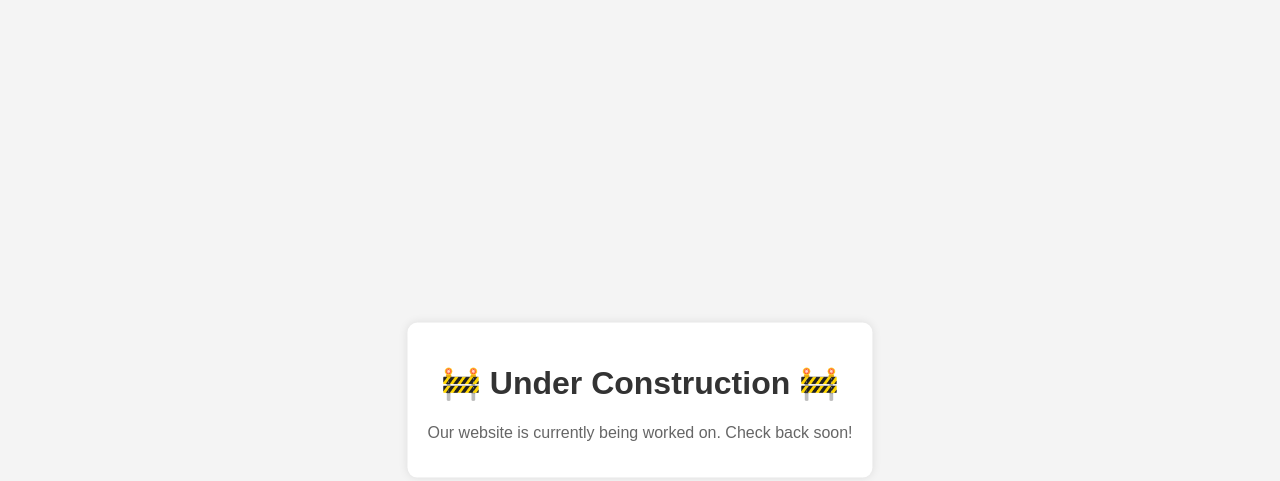
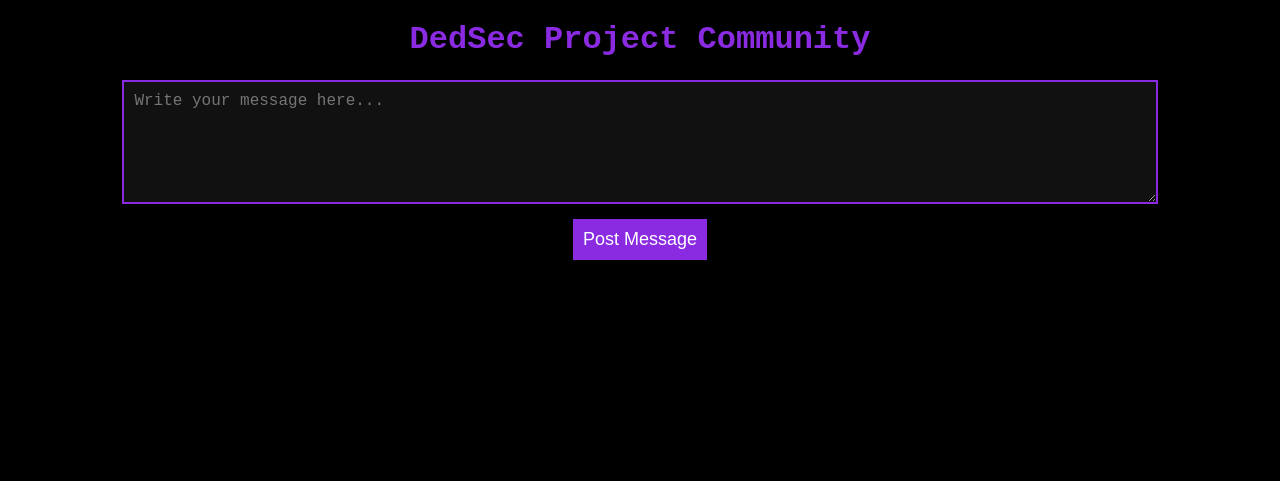
Before and after one commit to dedsec1121fk/DedSec, a plain HTML site: page index.html in a window 1280 px wide. Drawn offline with Linux system fonts and the light colour scheme.

Commit message:
Update index.html

```diff
--- a/index.html
+++ b/index.html
@@ -3,37 +3,82 @@
 <head>
     <meta charset="UTF-8">
     <meta name="viewport" content="width=device-width, initial-scale=1.0">
-    <title>Under Construction</title>
+    <title>DedSec Project Community</title>
     <style>
         body {
-            font-family: Arial, sans-serif;
+            background-color: black;
+            color: #00ff00;
+            font-family: 'Courier New', Courier, monospace;
             text-align: center;
-            background-color: #f4f4f4;
-            margin: 0;
-            padding: 0;
-        }
-        .container {
-            position: absolute;
-            top: 50%;
-            left: 50%;
-            transform: translate(-50%, -50%);
-            padding: 20px;
-            background: white;
-            border-radius: 10px;
-            box-shadow: 0px 0px 10px rgba(0, 0, 0, 0.1);
         }
         h1 {
-            color: #333;
+            color: #8a2be2;
         }
-        p {
-            color: #666;
+        #messageBox {
+            width: 80%;
+            height: 100px;
+            background: #111;
+            color: #00ff00;
+            border: 2px solid #8a2be2;
+            padding: 10px;
+            font-size: 16px;
+        }
+        button {
+            background-color: #8a2be2;
+            color: white;
+            border: none;
+            padding: 10px;
+            font-size: 18px;
+            cursor: pointer;
+            margin-top: 10px;
+        }
+        #messages {
+            margin-top: 20px;
+            text-align: left;
+            width: 80%;
+            margin-left: auto;
+            margin-right: auto;
+        }
+        .message {
+            background: #222;
+            border: 1px solid #8a2be2;
+            padding: 10px;
+            margin: 5px 0;
         }
     </style>
 </head>
 <body>
-    <div class="container">
-        <h1>🚧 Under Construction 🚧</h1>
-        <p>Our website is currently being worked on. Check back soon!</p>
-    </div>
+    <h1>DedSec Project Community</h1>
+    <textarea id="messageBox" placeholder="Write your message here..."></textarea><br>
+    <button onclick="postMessage()">Post Message</button>
+    <div id="messages"></div>
+
+    <script>
+        let lastPostTime = {};
+
+        function postMessage() {
+            let messageText = document.getElementById("messageBox").value.trim();
+            if (messageText === "") return;
+
+            let ip = "user_" + Math.floor(Math.random() * 100000); // Simulated IP (for local use)
+            let currentTime = Date.now();
+
+            // Check if user posted in last 60 seconds
+            if (lastPostTime[ip] && currentTime - lastPostTime[ip] < 60000) {
+                alert("Wait 1 minute before posting again!");
+                return;
+            }
+
+            lastPostTime[ip] = currentTime; // Store last post time
+
+            let messageDiv = document.createElement("div");
+            messageDiv.className = "message";
+            messageDiv.textContent = messageText;
+
+            document.getElementById("messages").prepend(messageDiv);
+            document.getElementById("messageBox").value = "";
+        }
+    </script>
 </body>
+
 </html>
```
